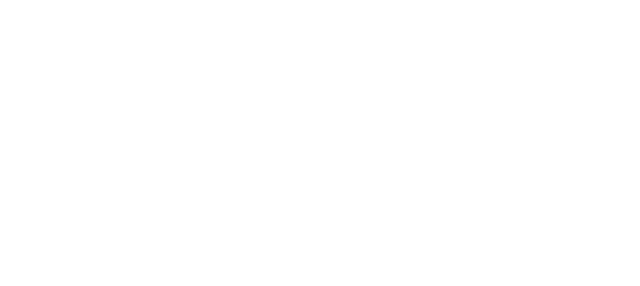
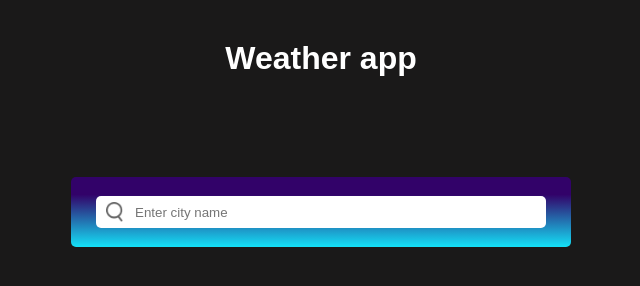
Before and after one commit to saksben/weather-app, a plain HTML site: page index.html in a window 1280 px wide. Shown: the whole page, without its empty margins (319-959 px from the left). Drawn offline with Linux system fonts and the light colour scheme.

Commit message:
Task 1 - set up base

```diff
--- a/index.html
+++ b/index.html
@@ -7,5 +7,17 @@
         <link rel="stylesheet" href="style.css">
         <script src="script.js"></script>
     </head>
-    <body></body>
+    <body>
+        <main>
+            <div id="container">
+                <h1>Weather app</h1>
+                <div id="search-group">
+                    <div id="search-box">
+                        <img id="search-img" src="./Weather App - Images/search.png"></img>
+                        <input id="search" placeholder="Enter city name">
+                    </div>
+                </div>
+            </div>
+        </main>
+    </body>
 </html>
--- a/style.css
+++ b/style.css
@@ -0,0 +1,55 @@
+html {
+    overflow-y: hidden;
+}
+
+body {
+    background: #1a1919;
+}
+
+h1 {
+    position: relative;
+    top: 5%;
+    margin: auto;
+    color: white;
+    font-family:sans-serif;
+}
+
+#container {
+    position: absolute;
+    top: 0; right: 0; left: 0; bottom: 0;
+    height: 100vh;
+    display: block;
+    text-align: center;
+}
+
+#search-group {
+    position: relative;
+    top: 5%;
+    margin: auto; margin-top: 100px;
+    width: 500px; height: 70px;
+    display: flex;
+    justify-content: center;
+    align-items: center;
+    background-image: linear-gradient(#320269 25%, #14e1f7);
+    border-radius: 5px;
+}
+
+#search-box {
+    width: 90%; height: 45%;
+    display: flex;
+    border-radius: 5px;
+    align-items: center;
+    background-color: white;
+}
+
+#search-img {
+    height: 20px; width: 20x;
+    padding: 5px 10px 5px 10px;
+}
+
+#search {
+    width: 100%; height: 80%;
+    border-radius: 5px;
+    border: none;
+    outline: none;
+}
```
